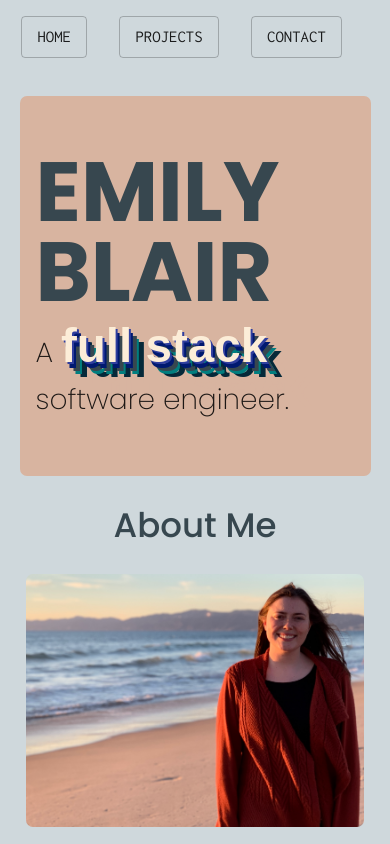
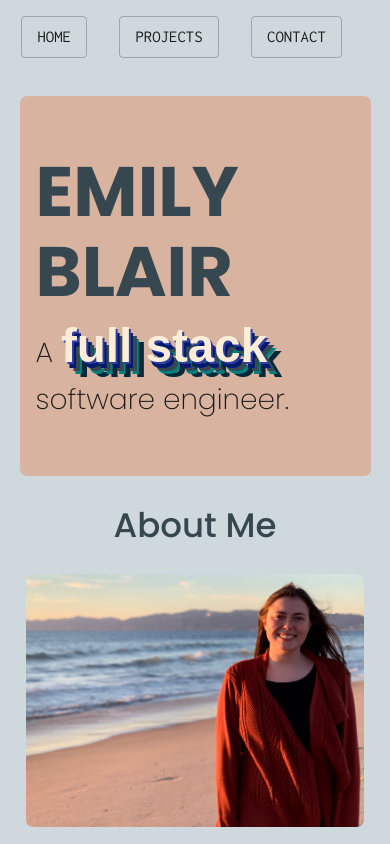
Before and after one commit to emblair96/emblair96.github.io, a React (Create React App) app: page / in a window 390 px wide. Shown: the top 844 px of the page. Built offline with nearby package versions, Linux system fonts and the light colour scheme.

Commit message:
Finesse media queries

```diff
--- a/src/App.css
+++ b/src/App.css
@@ -156,26 +156,32 @@ a {
     }
 }
 
-@media (max-width: 1024px) {
-
-
+@media (max-width: 1280px) {
   #welcome-msg {
-    height: 35vh;
+    height: 60vh;
   }
 
-  .welcome-msg-text {
-    font-size: 6.6em;
+  .full-stack {
+    font-size: 2em;
   }
+}
 
-
-
-}
 
 @media (max-width: 1024px) {
 
   #welcome-msg {
-    height: 45vh;
+    height: 55vh;
   }
+
+
+  .welcome-msg-text {
+    font-size: 5.8em;
+  }
+
+  .full-stack {
+    font-size: 1.5em;
+  }
+
 
 }
 
@@ -183,16 +189,20 @@ a {
 @media (max-width: 768px) {
 
   #welcome-msg {
-    height: 40vh;
+    height: 43vh;
   }
 
   .welcome-msg-text {
-    font-size: 6.6em;
+    font-size: 5.9em;
   }
 
 
   .profile-photo {
     margin: auto;
+  }
+
+  .full-stack {
+    font-size: 1.6em;
   }
 
 }
@@ -213,6 +223,8 @@ a {
   .welcome-msg-text {
     display: inline;
     text-align: center;
+    font-size: 5em;
+    line-height: 80px;
   }
 
    .profile-photo {
@@ -249,3 +261,18 @@ a {
   }
 
 }
+
+@media (max-width: 300px) {
+  /* #welcome-msg {
+
+  } */
+
+  .welcome-msg-text {
+    font-size: 3rem;
+    line-height: 45px;
+  }
+
+  .full-stack {
+    font-size: 1.3em;
+  }
+}
--- a/src/components/AnimationTest.js
+++ b/src/components/AnimationTest.js
@@ -8,6 +8,7 @@ export default function AnimationTest() {
   var line = 100
   const theme = useTheme();
   const matches = useMediaQuery(theme.breakpoints.up("sm"));
+  const extraSmall = useMediaQuery(theme.breakpoints.down("xs"));
 
   const ref = useRef([])
   const [items, set] = useState([])
@@ -62,10 +63,11 @@ export default function AnimationTest() {
     </animated.div>
   ))}
 </div>
-  : <h1 style={{fontSize: "6em", lineHeight: "80px", textTransform: "uppercase", display: "inline"}} className="welcome-msg-text">Emily Blair</h1>
-
+  : <h1 style={{textTransform: "uppercase", display: "inline"}} className="welcome-msg-text">Emily Blair</h1>
   return (
     <div>
+
+
       {responsive}
       {/* {transitions.map(({ item, props: { innerHeight, ...rest }, key }) => (
         <animated.div className="transitions-item" key={key} style={rest}>
```
